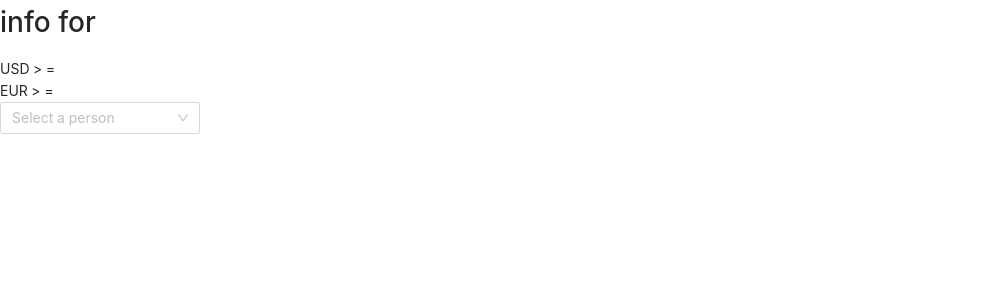
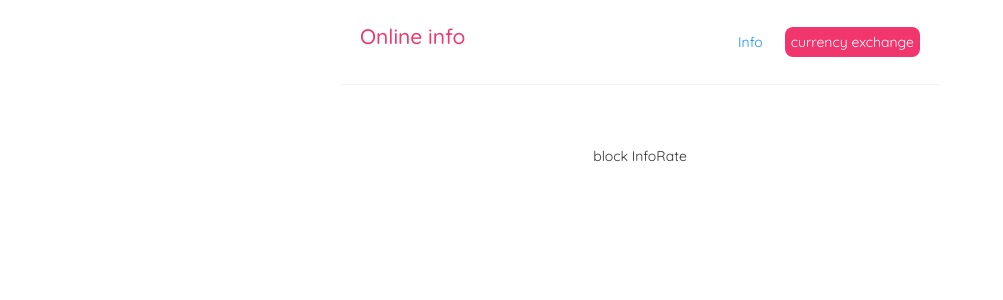
Before and after one commit to Pavelhack/Curency-Exchange, a React (Create React App) app: page /InfoRate in a window 1280 px wide. Shown: the top 300 px of the page, without its empty margins (0-1003 px from the left). Built offline with nearby package versions, Linux system fonts and the light colour scheme; no server answers.

Commit message:
finish with navigation

```diff
--- a/package.json
+++ b/package.json
@@ -9,6 +9,7 @@
     "antd": "^4.15.0",
     "react": "^17.0.2",
     "react-dom": "^17.0.2",
+    "react-router-dom": "^5.2.0",
     "react-scripts": "4.0.3",
     "web-vitals": "^1.1.1"
   },
--- a/src/App.css
+++ b/src/App.css
@@ -1,4 +1,55 @@
 @import '~antd/dist/antd.css';
+
+@import url('https://fonts.googleapis.com/css2?family=Quicksand:wght@300;400;500;600;700&display=swap');
+
+/* base styles */
+* {
+  margin: 0;
+  font-family: "Quicksand";
+  color: #333;
+}
+.navbar {
+  padding: 20px;
+  display: flex;
+  align-items: center;
+  max-width: 600px;
+  margin: 0 auto;
+  border-bottom: 1px solid #f2f2f2;
+}
+.navbar h1 {
+  color: #f1356d;
+}
+.navbar .links {
+  margin-left: auto;
+}
+.navbar a {
+  margin-left: 16px;
+  text-decoration: none;
+  padding: 6px;
+}
+.navbar a:hover {
+  color: #f1356d;
+}
+.content {
+  max-width: 600px;
+  margin: 40px auto;
+  padding: 20px;
+}
+
+/* blog previews / list */
+.blog-preview {
+  padding: 10px 16px;
+  margin: 20px 0;
+  border-bottom: 1px solid #fafafa;
+}
+.blog-preview:hover {
+  box-shadow: 1px 3px 5px rgba(0,0,0,0.1);
+}
+.blog-preview h2 {
+  font-size: 20px;
+  color: #f1356d;
+  margin-bottom: 8px;
+}
 
 .App {
   text-align: center;
--- a/src/App.js
+++ b/src/App.js
@@ -1,13 +1,35 @@
-import {Fragment} from "react-dom";
 import './App.css';
-import SelectForm from "./components/Select";
-import InfoRate from "./components/InfoRate";
+import { SelectForm } from "./components/Select";
+import { InfoRate } from "./components/InfoRate";
+import { Header } from "./components/Header";
+import {
+  BrowserRouter as Router,
+  Switch,
+  Route,
+} from "react-router-dom";
 
 
-function App() {
+export const App = () => {
   return (
-        <SelectForm/>
+    <Router>
+      <div className="App">
+        <Header/>
+      <div className="content">
+
+        <Switch>
+
+            <Route exact path="/">
+              <SelectForm />
+            </Route>
+
+            <Route path="/InfoRate" >
+              <InfoRate />
+            </Route>
+
+        </Switch>
+      </div>
+
+      </div>
+    </Router>
   );
 }
-
-export default App;
--- /dev/null
+++ b/src/components/Header.js
@@ -0,0 +1,20 @@
+import {
+  BrowserRouter as Router,
+  NavLink
+} from "react-router-dom";
+
+export const Header = () =>{
+    return(
+        <nav className="navbar">
+        <h1>Online info</h1>
+        <div className="links">
+        <NavLink to="/" exact>Info</NavLink>
+        <NavLink to="/InfoRate" style={{
+            color: 'white',
+            backgroundColor: '#f1356d',
+            borderRadius: '8px'
+          }}>currency exchange</NavLink>
+        </div>
+      </nav>
+    );
+}
--- a/src/components/InfoRate.js
+++ b/src/components/InfoRate.js
@@ -1,6 +1,6 @@
-/* import SelectForm from "./components/Select";
-
-const InfoRate = () =>{
+export const InfoRate = () =>{
+    return(
+        <div>block InfoRate</div>
+    )
 
 }
-export default InfoRate; */
--- a/src/components/Select.js
+++ b/src/components/Select.js
@@ -1,8 +1,7 @@
 import React, {useState, useEffect, useRef} from 'react';
 import { Select } from 'antd';
-import InfoRate from './InfoRate';
 
-const SelectForm = () =>{
+export const SelectForm = () =>{
 
     const { Option } = Select;
 
@@ -65,7 +64,7 @@ const SelectForm = () =>{
 return(
     <div>
         <div className = "info">
-            <h1>info for {from}</h1>
+            <h1>current currency {from}</h1>
             <div className = "USD">USD > {from} = {usd}</div>
             <div className = "EUR">EUR > {from} = {eur}</div>
         </div>
@@ -82,5 +81,3 @@ return(
 
 );
 }
-
-export default SelectForm;
--- a/src/index.js
+++ b/src/index.js
@@ -1,17 +1,17 @@
 import React from 'react';
 import ReactDOM from 'react-dom';
+import {App} from './App'
 import './index.css';
-import App from './App';
-import reportWebVitals from './reportWebVitals';
+/* import reportWebVitals from './reportWebVitals'; */
 
 ReactDOM.render(
-  <React.StrictMode>
-    <App />
-  </React.StrictMode>,
+    <React.StrictMode>
+        <App />
+    </React.StrictMode>,
   document.getElementById('root')
 );
 
 // If you want to start measuring performance in your app, pass a function
 // to log results (for example: reportWebVitals(console.log))
 // or send to an analytics endpoint. Learn more: https://bit.ly/CRA-vitals
-reportWebVitals();
+/* reportWebVitals(); */
```
Also changed, not shown: 1 other file (tests, documents, lock files or other folders).
